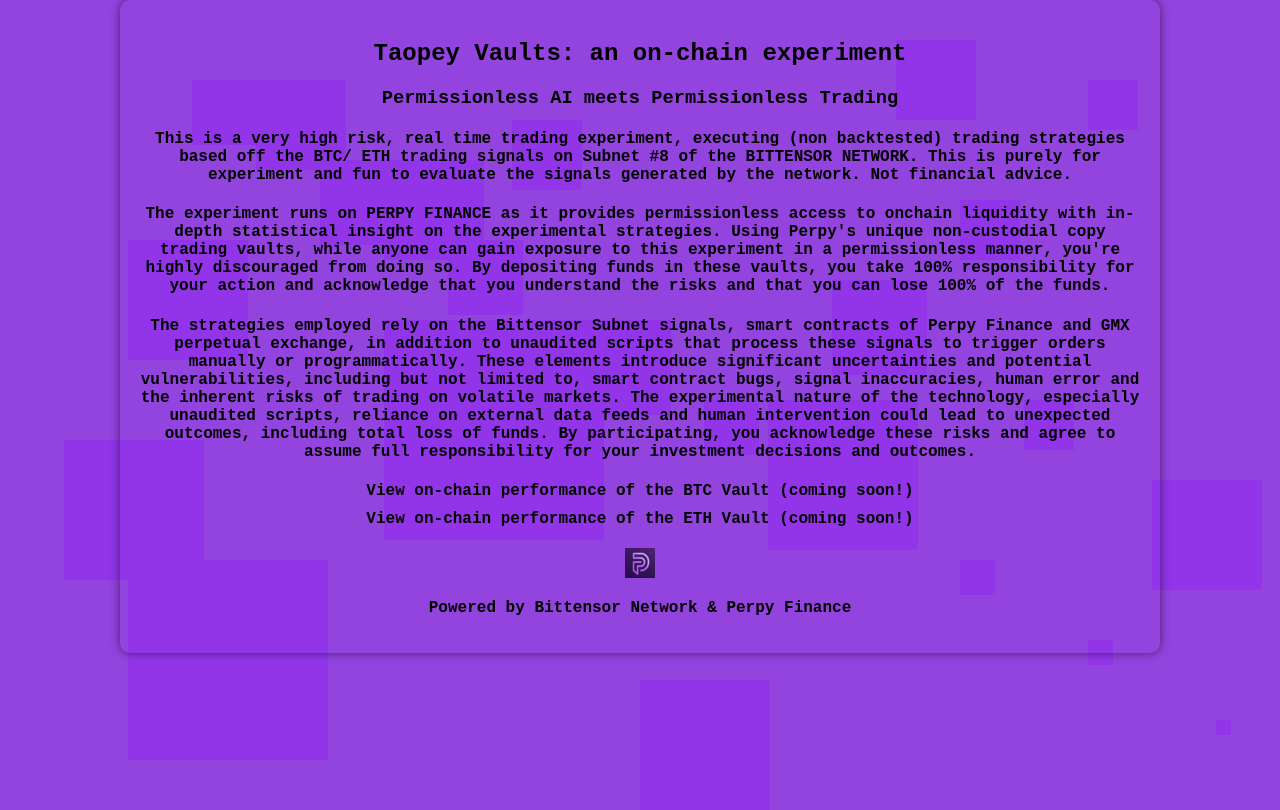
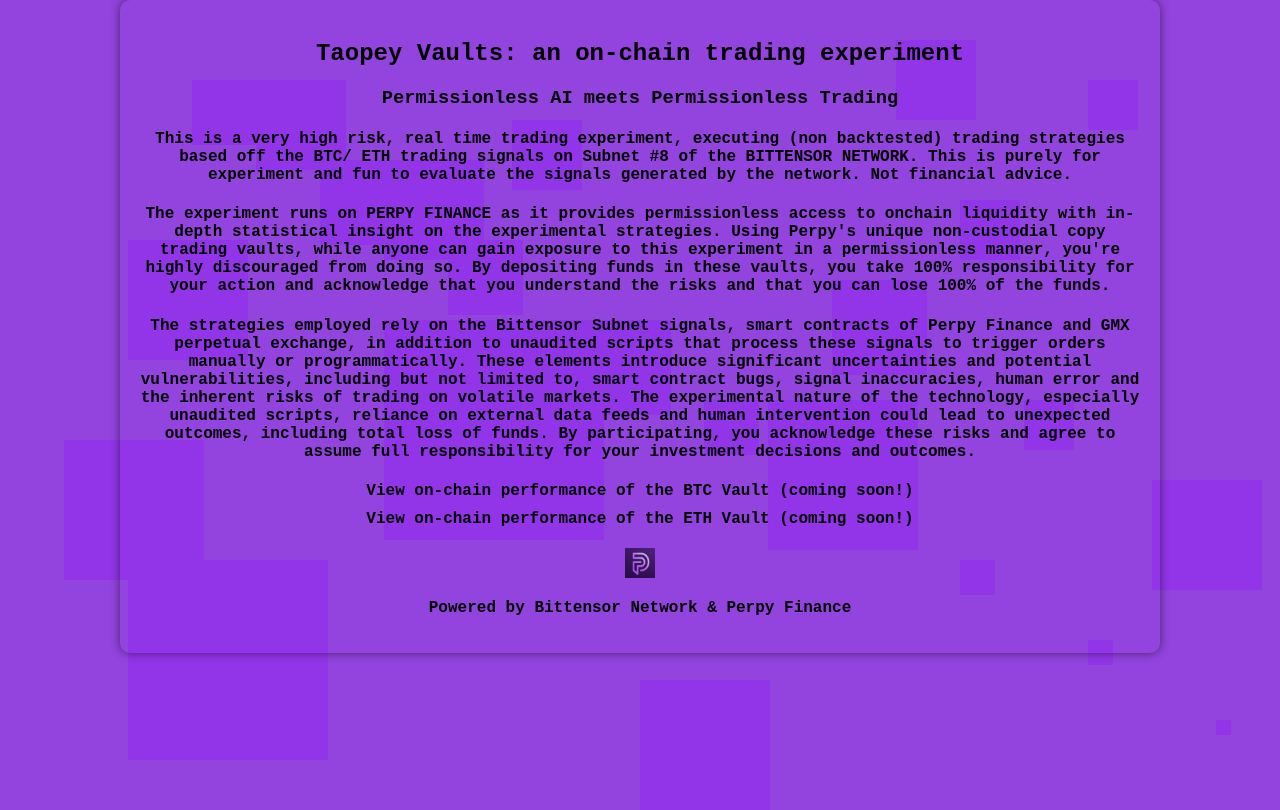
Before and after one commit to taopeyvaults/taopeyvaults, a plain HTML site: page index.html in a window 1280 px wide. Drawn offline with Linux system fonts and the light colour scheme.

Commit message:
Update index.html

```diff
--- a/index.html
+++ b/index.html
@@ -122,7 +122,7 @@
     <div class="square square24"></div>
 
     <div class="content">
-        <h2>Taopey Vaults: an on-chain experiment</h2>
+        <h2>Taopey Vaults: an on-chain trading experiment</h2>
         <h3>Permissionless AI meets Permissionless Trading</h3>
         <h4>This is a very high risk, real time trading experiment, executing (non backtested) trading strategies based off the BTC/ ETH trading signals on Subnet #8 of the BITTENSOR NETWORK. This is purely for experiment and fun to evaluate the signals generated by the network. Not financial advice.</h4>
         <h4>The experiment runs on PERPY FINANCE as it provides permissionless access to onchain liquidity with in-depth statistical insight on the experimental strategies. Using Perpy's unique non-custodial copy trading vaults, while anyone can gain exposure to this experiment in a permissionless manner, you're highly discouraged from doing so. By depositing funds in these vaults, you take 100% responsibility for your action and acknowledge that you understand the risks and that you can lose 100% of the funds.</h4>
```
